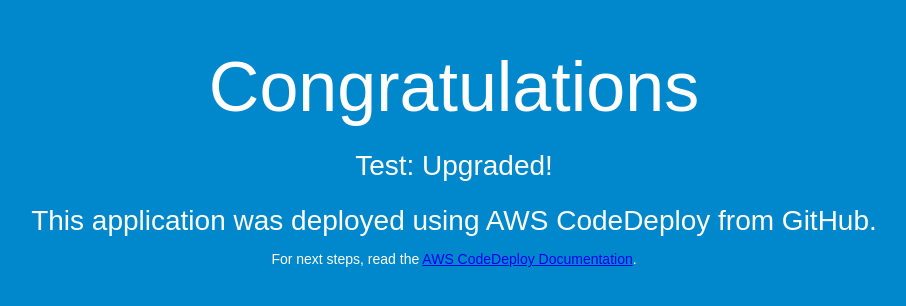
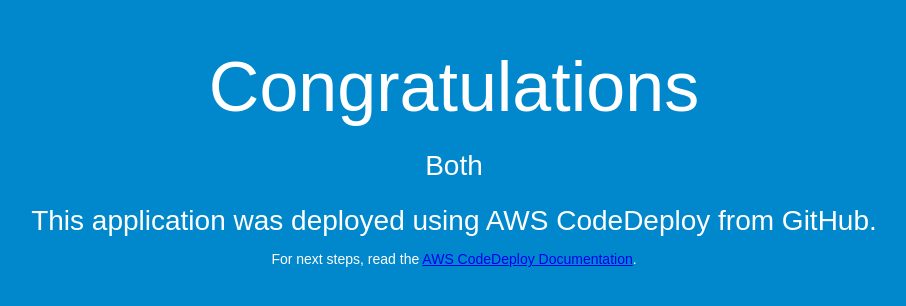
Before and after one commit to default50/CodeDeploy_SampleApp_Linux, a plain HTML site: page index.html in a window 1280 px wide. Shown: the whole page, without its empty margins (186-1092 px from the left). Drawn offline with Linux system fonts and the light colour scheme.

```diff
--- a/index.html
+++ b/index.html
@@ -27,7 +27,7 @@
 <body>
   <div align="center">
     <h1>Congratulations</h1>
-    <h2>Test: Upgraded!</h2>
+    <h2>Both</h2>
     <h2>This application was deployed using AWS CodeDeploy from GitHub.</h2>
     <p>For next steps, read the <a href="http://aws.amazon.com/documentation/codedeploy">AWS CodeDeploy Documentation</a>.</p>
   </div>
```
